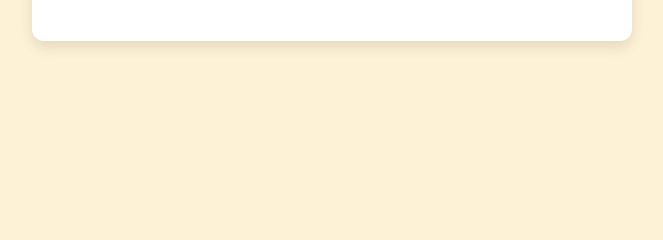
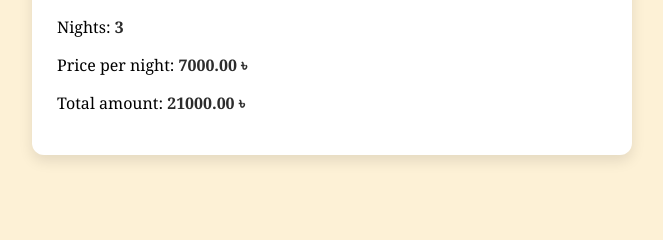
Before and after one commit to FahimaPrity/RestINBengal, a Django app: page /payment/8/ in a window 1280 px wide. Shown: the part 527-767 px from the top of the page, without its empty margins (308-971 px from the left). Run offline with Django 5.2, Linux system fonts and the light colour scheme; a user stored in the database is signed in; data comes from the database, SQL or seed files in the repository; both versions use the stored data as it was after the commit.

Commit message:
onkdin por commit, total count korlam,alhamdulillah

```diff
--- a/app1/views.py
+++ b/app1/views.py
@@ -12,7 +12,7 @@ from django.contrib.auth.forms import UserCreationForm
 from django.contrib.auth.decorators import login_required
 from django.contrib import messages
 from django.contrib.auth import login
-
+from datetime import timedelta
 
 from django.shortcuts import redirect, get_object_or_404
 from app1.models import Booking
@@ -143,18 +143,28 @@ def book_room(request):
 
 
 # Payment view for making a payment for a booking
+
+
+
 @login_required(login_url='login')
 def make_payment(request, booking_id):
-    try:
-        booking = Booking.objects.get(id=booking_id)
-    except Booking.DoesNotExist:
-        raise Http404("Booking does not exist")
+    booking = get_object_or_404(Booking, id=booking_id)
+
+    # ✅ Calculate number of nights
+    nights = (booking.check_out - booking.check_in).days
+    if nights <= 0:
+        nights = 1  # minimum 1 night fallback
+
+    # ✅ Calculate total amount
+    room_price = booking.room.price
+    total_amount = nights * room_price
 
     if request.method == 'POST':
         form = PaymentForm(request.POST)
         if form.is_valid():
             payment = form.save(commit=False)
             payment.booking = booking
+            payment.amount = total_amount  # ✅ Save the calculated amount
             payment.save()
 
             # Award 10 points to the user for payment
@@ -168,7 +178,12 @@ def make_payment(request, booking_id):
     else:
         form = PaymentForm()
 
-    return render(request, 'payment.html', {'form': form, 'booking': booking})
+    return render(request, 'payment.html', {
+        'form': form,
+        'booking': booking,
+        'nights': nights,
+        'total_amount': total_amount,
+    })
 
 
 # View to display the points the user has earned
--- a/templates/payment.html
+++ b/templates/payment.html
@@ -98,7 +98,11 @@
             <h3>📋 Booking Details</h3>
             <p>Booked by <strong>{{ booking.user.username }}</strong></p>
             <p>Room: <strong>{{ booking.room }}</strong></p>
-            <p>From: <strong>{{ booking.check_in_date }}</strong> To: <strong>{{ booking.check_out_date }}</strong></p>
+            <p>From: <strong>{{ booking.check_in }}</strong> To: <strong>{{ booking.check_out }}</strong></p>
+            <p>Nights: <strong>{{ nights }}</strong></p>
+            <p>Price per night: <strong>{{ booking.room.price }} ৳</strong></p>
+            <p>Total amount: <strong>{{ total_amount }} ৳</strong></p>
+
         </div>
     </main>
 </body>
--- a/templates/room.html
+++ b/templates/room.html
@@ -132,7 +132,7 @@
 {% if bookings %}
     {% for booking in bookings %}
         <div class="booking-card">
-            <p>Room: {{ booking.room.type }} ({{ booking.room.price }})</p>
+            <p>Room: {{ booking.room.type }} </p>
             <p>Check-in: {{ booking.check_in }}</p>
             <p>Check-out: {{ booking.check_out }}</p>
 
```
Also changed, not shown: db.sqlite3.
